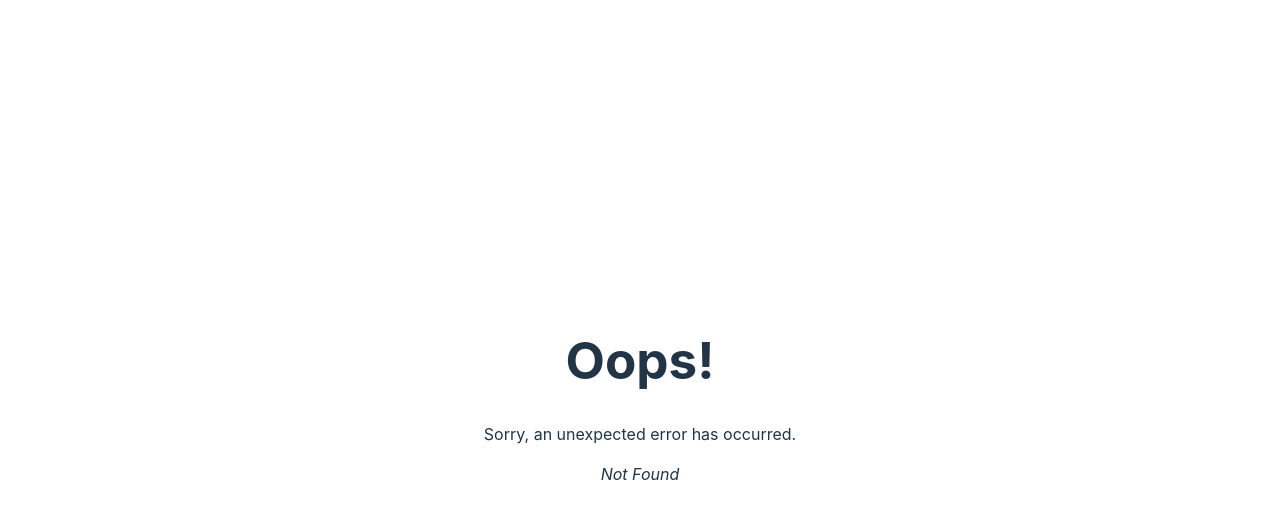
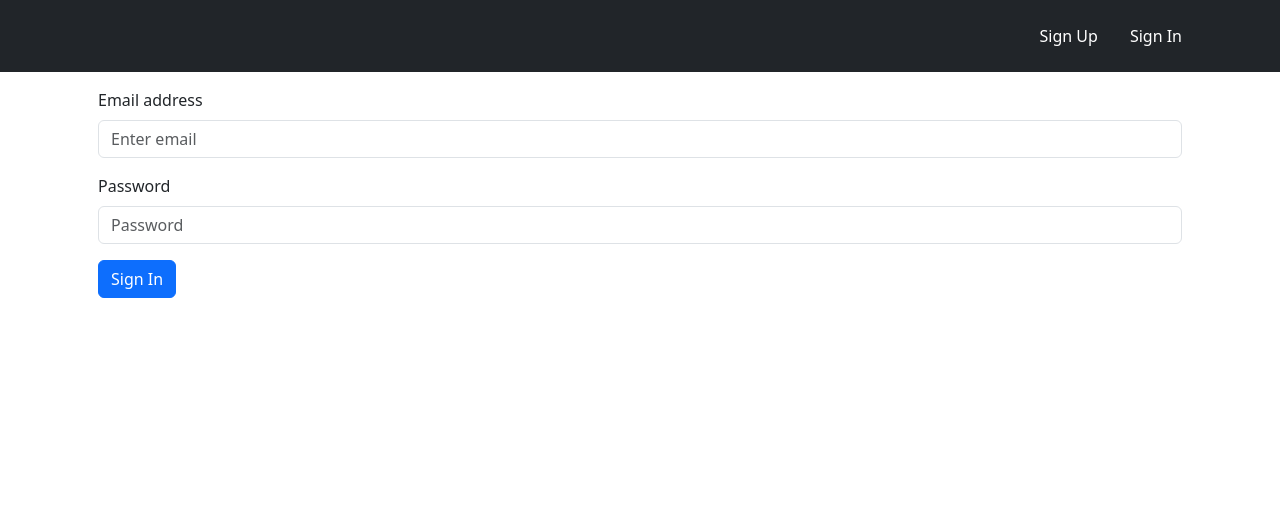
Before and after one commit to ullltimate/app-user-manager, a React (Vite) app in the folder client/: page /signIn in a window 1280 px wide. Before the commit this address had no page. Shown: the top 518 px of the page. Built offline with nearby package versions, Linux system fonts and the light colour scheme.

Commit message:
feat: add sign up and sign in layout

```diff
--- a/client/package.json
+++ b/client/package.json
@@ -10,9 +10,11 @@
     "preview": "vite preview"
   },
   "dependencies": {
+    "bootstrap": "^5.3.1",
     "localforage": "^1.10.0",
     "match-sorter": "^6.3.1",
     "react": "^18.2.0",
+    "react-bootstrap": "^2.8.0",
     "react-dom": "^18.2.0",
     "react-router-dom": "^6.14.2",
     "sort-by": "^0.0.2"
--- a/client/src/App.tsx
+++ b/client/src/App.tsx
@@ -1,33 +1,27 @@
-import { useState } from 'react'
-import reactLogo from './assets/react.svg'
-import viteLogo from '/vite.svg'
-import './App.css'
+//import { useState } from 'react'
+//import reactLogo from './assets/react.svg'
+//import viteLogo from '/vite.svg'
+//import './App.css'
+import 'bootstrap/dist/css/bootstrap.min.css';
+import Container from 'react-bootstrap/Container';
+//import Nav from 'react-bootstrap/Nav';
+import Navbar from 'react-bootstrap/Navbar';
+import { Link, Outlet } from 'react-router-dom';
 
 function App() {
-  const [count, setCount] = useState(0)
+  //const [count, setCount] = useState(0)
 
   return (
     <>
-      <div>
-        <a href="https://vitejs.dev" target="_blank">
-          <img src={viteLogo} className="logo" alt="Vite logo" />
-        </a>
-        <a href="https://react.dev" target="_blank">
-          <img src={reactLogo} className="logo react" alt="React logo" />
-        </a>
-      </div>
-      <h1>Vite + React</h1>
-      <div className="card">
-        <button onClick={() => setCount((count) => count + 1)}>
-          count is {count}
-        </button>
-        <p>
-          Edit <code>src/App.tsx</code> and save to test HMR
-        </p>
-      </div>
-      <p className="read-the-docs">
-        Click on the Vite and React logos to learn more
-      </p>
+      <Navbar bg="dark" data-bs-theme="dark">
+        <Container className='justify-content-end'>
+            <Link className='p-3 text-white text-decoration-none' to={'/'}>Sign Up</Link>
+            <Link className='p-3 text-white text-decoration-none' to={"/signIn"}>Sign In</Link>
+        </Container>
+      </Navbar>
+      <Container>
+        <Outlet />
+      </Container>
     </>
   )
 }
--- /dev/null
+++ b/client/src/components/SignIn.tsx
@@ -0,0 +1,25 @@
+import 'bootstrap/dist/css/bootstrap.min.css';
+import Button from 'react-bootstrap/Button';
+import Form from 'react-bootstrap/Form';
+
+function SignIn() {
+  return (
+    <>
+        <Form className='p-3'>
+          <Form.Group className="mb-3" controlId="formBasicEmail">
+            <Form.Label>Email address</Form.Label>
+            <Form.Control type="email" placeholder="Enter email" />
+          </Form.Group>
+          <Form.Group className="mb-3" controlId="formBasicPassword">
+            <Form.Label>Password</Form.Label>
+            <Form.Control type="password" placeholder="Password" />
+          </Form.Group>
+          <Button variant="primary" type="submit">
+            Sign In
+          </Button>
+        </Form>
+    </>
+  )
+}
+
+export default SignIn
--- /dev/null
+++ b/client/src/components/SignUp.tsx
@@ -0,0 +1,29 @@
+import 'bootstrap/dist/css/bootstrap.min.css';
+import Button from 'react-bootstrap/Button';
+import Form from 'react-bootstrap/Form';
+
+function SignUp() {
+  return (
+    <>
+        <Form className='p-3'>
+          <Form.Group className="mb-3" controlId="formBasicName">
+            <Form.Label>Name</Form.Label>
+            <Form.Control type="text" placeholder="Name" />
+          </Form.Group>
+          <Form.Group className="mb-3" controlId="formBasicEmail">
+            <Form.Label>Email address</Form.Label>
+            <Form.Control type="email" placeholder="Enter email" />
+          </Form.Group>
+          <Form.Group className="mb-3" controlId="formBasicPassword">
+            <Form.Label>Password</Form.Label>
+            <Form.Control type="password" placeholder="Password" />
+          </Form.Group>
+          <Button variant="primary" type="submit">
+            Sign Up
+          </Button>
+        </Form>
+    </>
+  )
+}
+
+export default SignUp
--- a/client/src/main.tsx
+++ b/client/src/main.tsx
@@ -1,18 +1,31 @@
 import React from 'react'
 import ReactDOM from 'react-dom/client'
 import App from './App.tsx'
-import './index.css'
+//import './index.css'
+import 'bootstrap/dist/css/bootstrap.min.css';
 import {
   createBrowserRouter,
   RouterProvider,
 } from "react-router-dom";
 import ErrorPage from './components/ErrorPage.tsx';
+import SignUp from './components/SignUp.tsx';
+import SignIn from './components/SignIn.tsx';
 
 const router = createBrowserRouter([
   {
     path: "/",
     element: <App />,
-    errorElement: <ErrorPage />
+    errorElement: <ErrorPage />,
+    children: [
+      {
+        path: "/",
+        element: <SignUp />,
+      },
+      {
+        path: "/signIn",
+        element: <SignIn />,
+      },
+    ],
   },
 ]);
 
```
Also changed, not shown: 1 other file (tests, documents, lock files or other folders).
